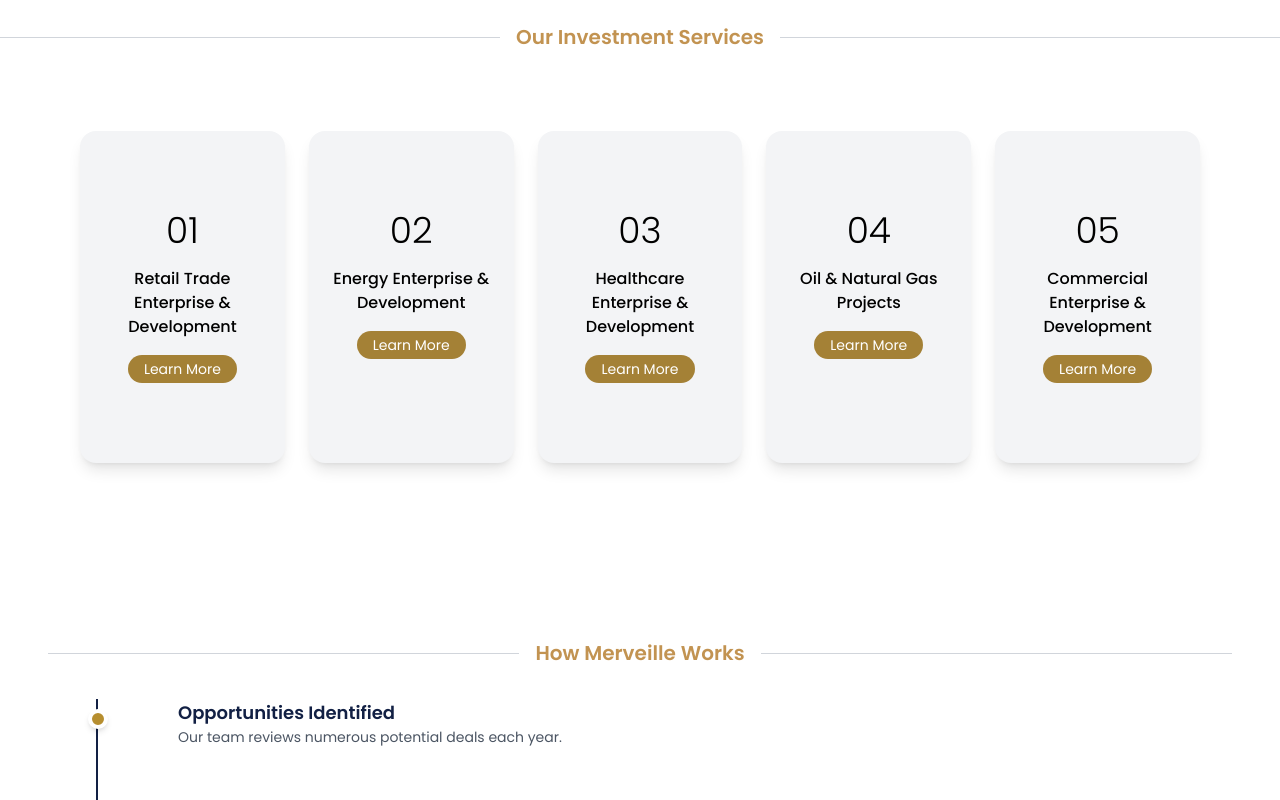
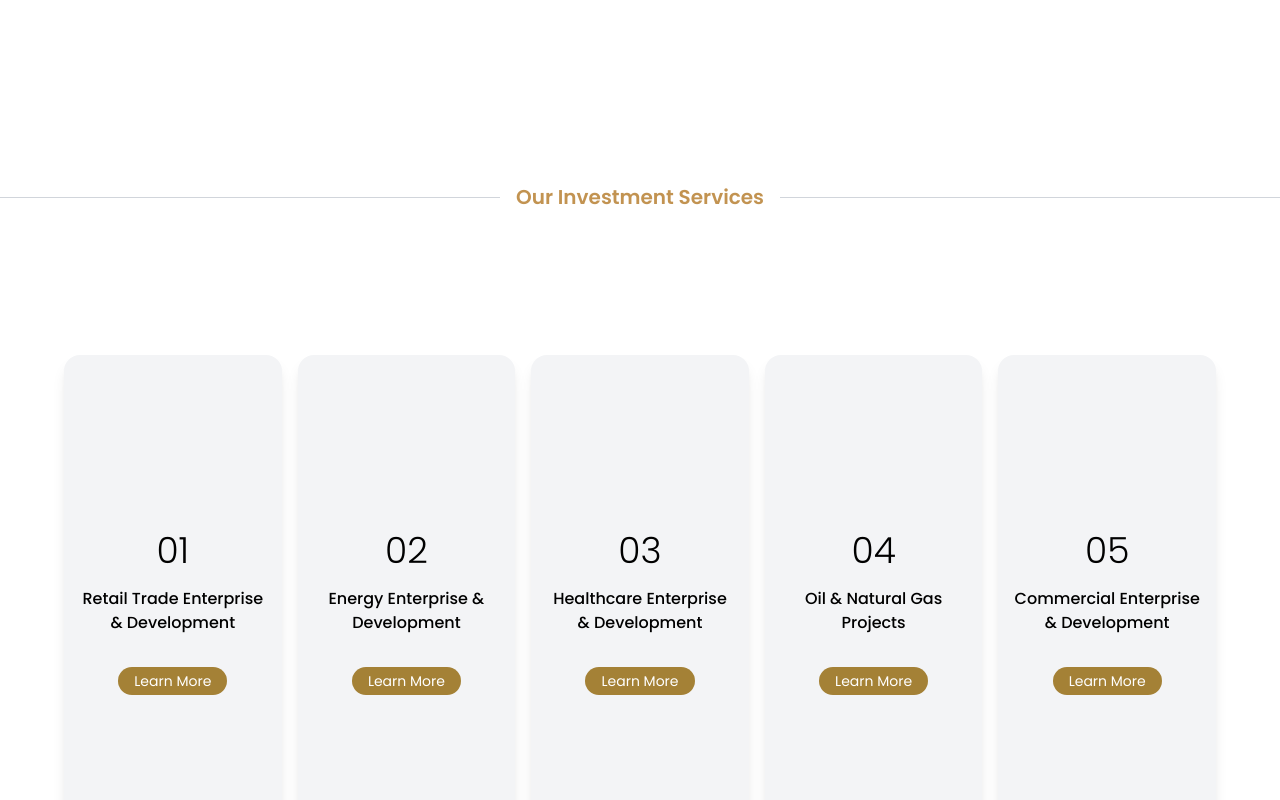
Before and after one commit to Zeeshanm39/mi, a React (Vite) app: page / in a window 1280 px wide. Shown: the part 1380-2180 px from the top of the page. Built offline with nearby package versions, Linux system fonts and the light colour scheme.

Commit message:
Alignments are fixed properly for InvestmentServices with the theme switching

```diff
--- a/src/components/InvestmentServices.jsx
+++ b/src/components/InvestmentServices.jsx
@@ -9,9 +9,9 @@ const InvestmentServices = () => {
   ];
 
   return (
-    <div className="bg-white dark:bg-gray-900 text-black dark:text-white transition-colors duration-500">
+    <div className="bg-white dark:bg-gray-900 text-black dark:text-white transition-colors duration-500 py-60">
       {/* Section Heading with Lines */}
-      <div className="flex items-center justify-center py-20">
+      <div className="flex items-center justify-center mb-16">
         <div className="flex-grow h-px bg-gray-300 dark:bg-gray-600" />
         <h2 className="mx-4 text-xl font-semibold text-[#C29351] dark:text-[#e0b97d]">
           Our Investment Services
@@ -20,11 +20,11 @@ const InvestmentServices = () => {
       </div>
 
       {/* Services Grid */}
-      <div className="grid grid-cols-1 sm:grid-cols-2 lg:grid-cols-5 gap-6 max-w-6xl mx-auto px-4 pb-20">
+      <div className="grid grid-cols-5 gap-4 py-20 max-w-6xl mx-auto">
         {services.map((service) => (
           <div
             key={service.id}
-            className="relative flex flex-col items-center rounded-2xl py-20 px-4 shadow-lg bg-gray-100 dark:bg-gray-800 overflow-hidden group transition-colors duration-500"
+            className="relative flex flex-col items-center rounded-2xl py-40 shadow-lg bg-gray-100 dark:bg-gray-800 overflow-hidden group transition-colors duration-500"
           >
             {/* Hover Background Overlay */}
             <div
@@ -35,13 +35,15 @@ const InvestmentServices = () => {
             ></div>
 
             {/* Foreground Content */}
-            <div className="relative z-10 flex flex-col items-center">
+            <div className="relative z-10 flex flex-col items-center p-4">
               <span className="text-4xl font-light mb-4 text-black dark:text-white group-hover:text-white transition-colors duration-300">
                 {service.id}
               </span>
+              <div className="flex-1 mb-4">
               <p className="font-medium text-black dark:text-white group-hover:text-white transition-colors duration-300 mb-4 text-center">
                 {service.title}
               </p>
+              </div>
               <button className="px-4 py-1 rounded-full text-sm bg-[#a48136] text-white group-hover:bg-white group-hover:text-black transition-colors duration-300">
                 Learn More
               </button>
```
